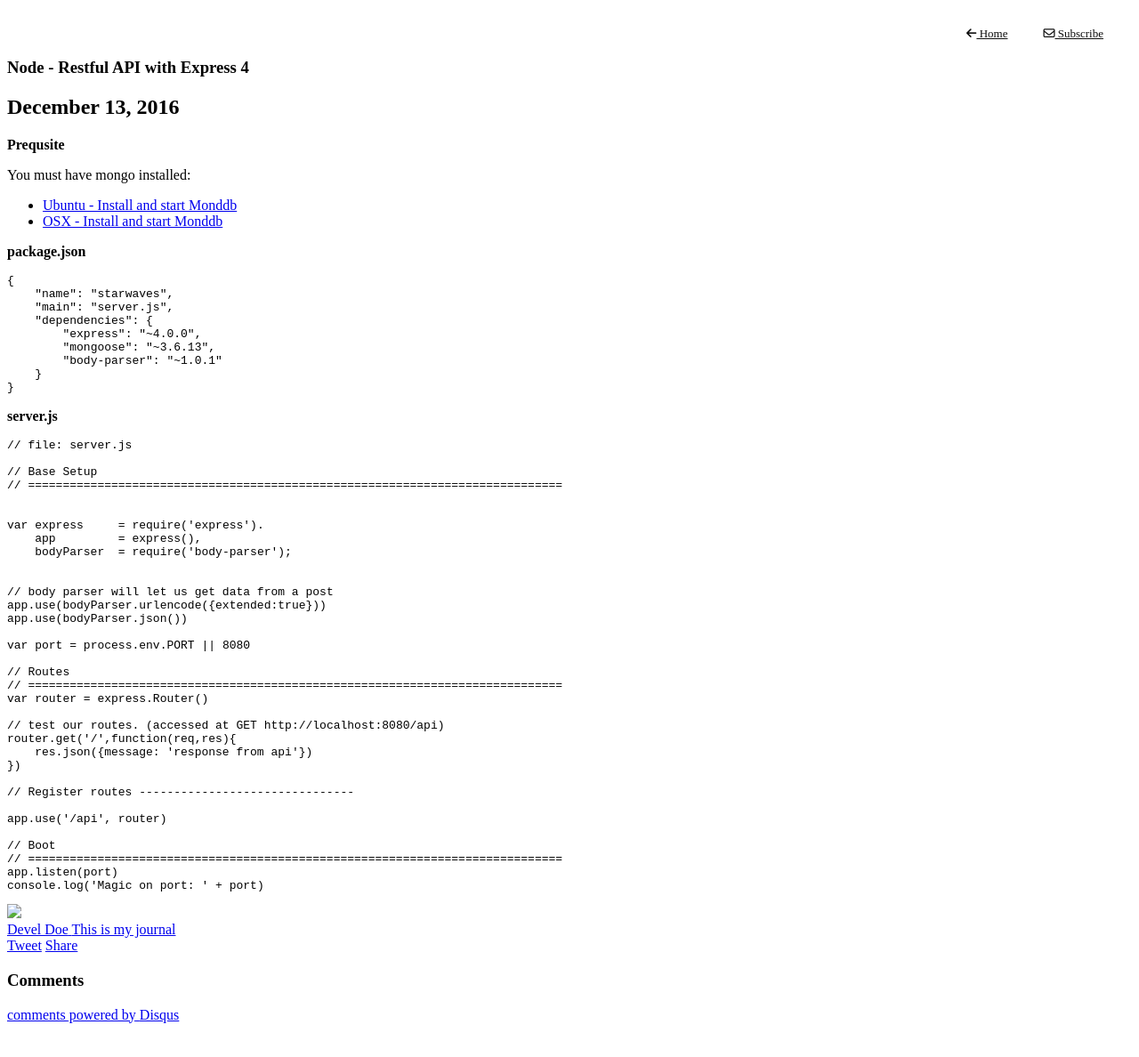
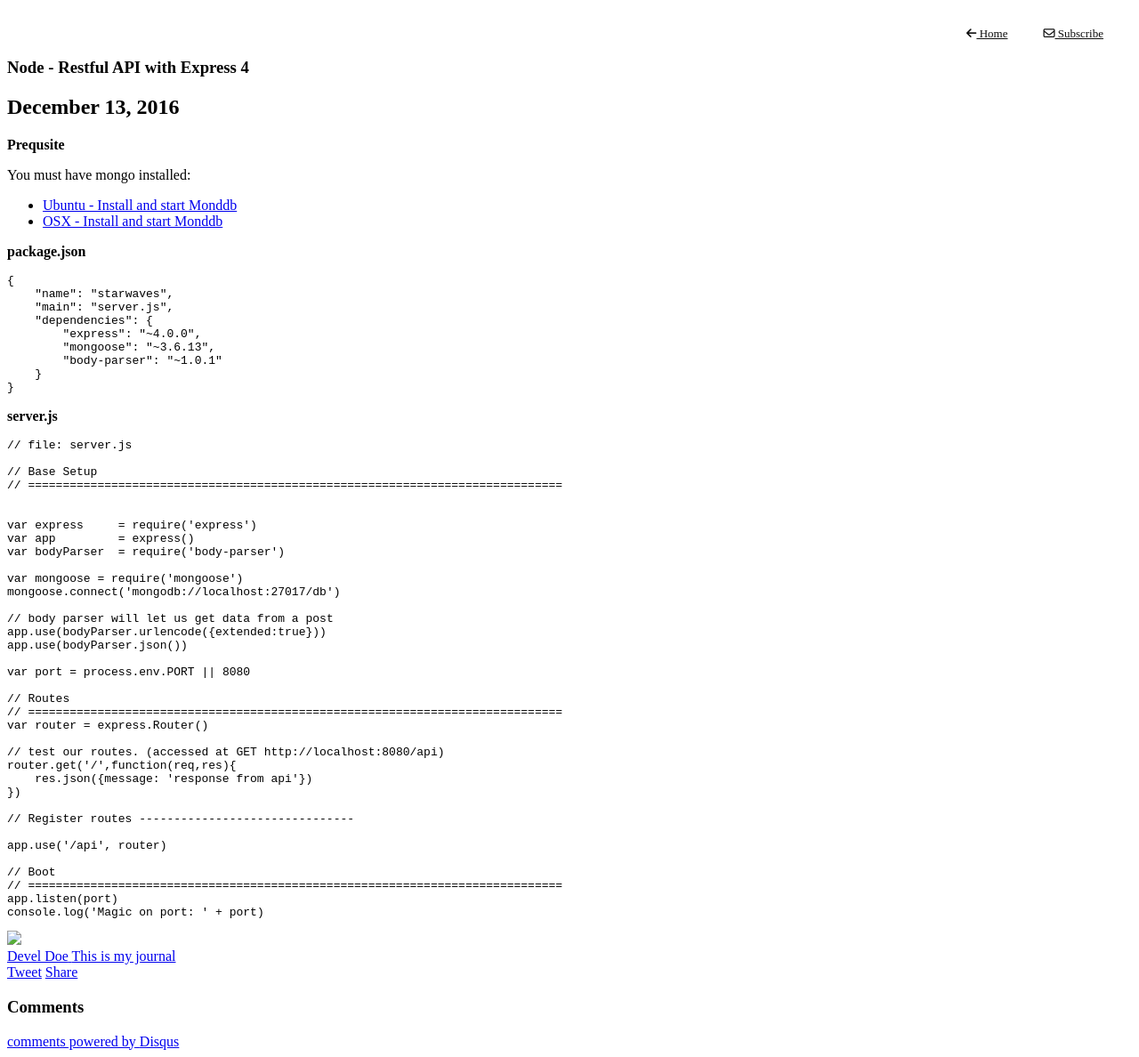
Before and after one commit to develdoe/develdoe.github.io, a Jekyll site: the page built from _posts/2016-12-13-node-restful-api-with-express-4.md, in a window 1280 px wide. Shown: the whole page at 89% size. Built offline with Jekyll 4.4.1, drawn with Linux system fonts in a browser that asks for light colours; nearby versions of some CDN libraries; comment, search, counter and statistics services are not loaded; before the commit the page ends 1158 px from its top, so only the background shows below that.

Commit message:
Created 2016-12-13-node-restful-api-with-express-4.md

```diff
--- a/_posts/2016-12-13-node-restful-api-with-express-4.md
+++ b/_posts/2016-12-13-node-restful-api-with-express-4.md
@@ -34,10 +34,12 @@ You must have mongo installed:
 // =============================================================================
 
 
-var express     = require('express').
-    app         = express(),
-    bodyParser  = require('body-parser');
+var express     = require('express')
+var app         = express()
+var bodyParser  = require('body-parser')
 
+var mongoose = require('mongoose')
+mongoose.connect('mongodb://localhost:27017/db')
 
 // body parser will let us get data from a post
 app.use(bodyParser.urlencode({extended:true}))
```
